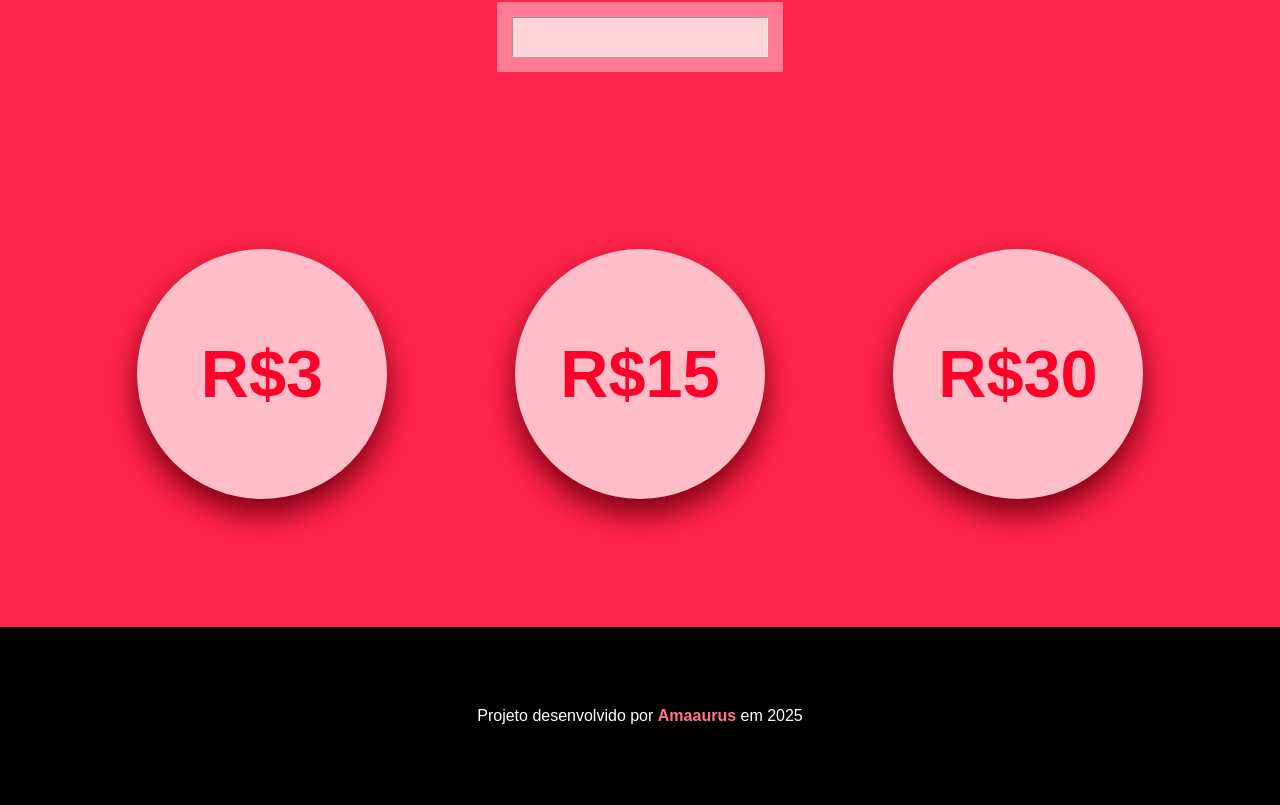
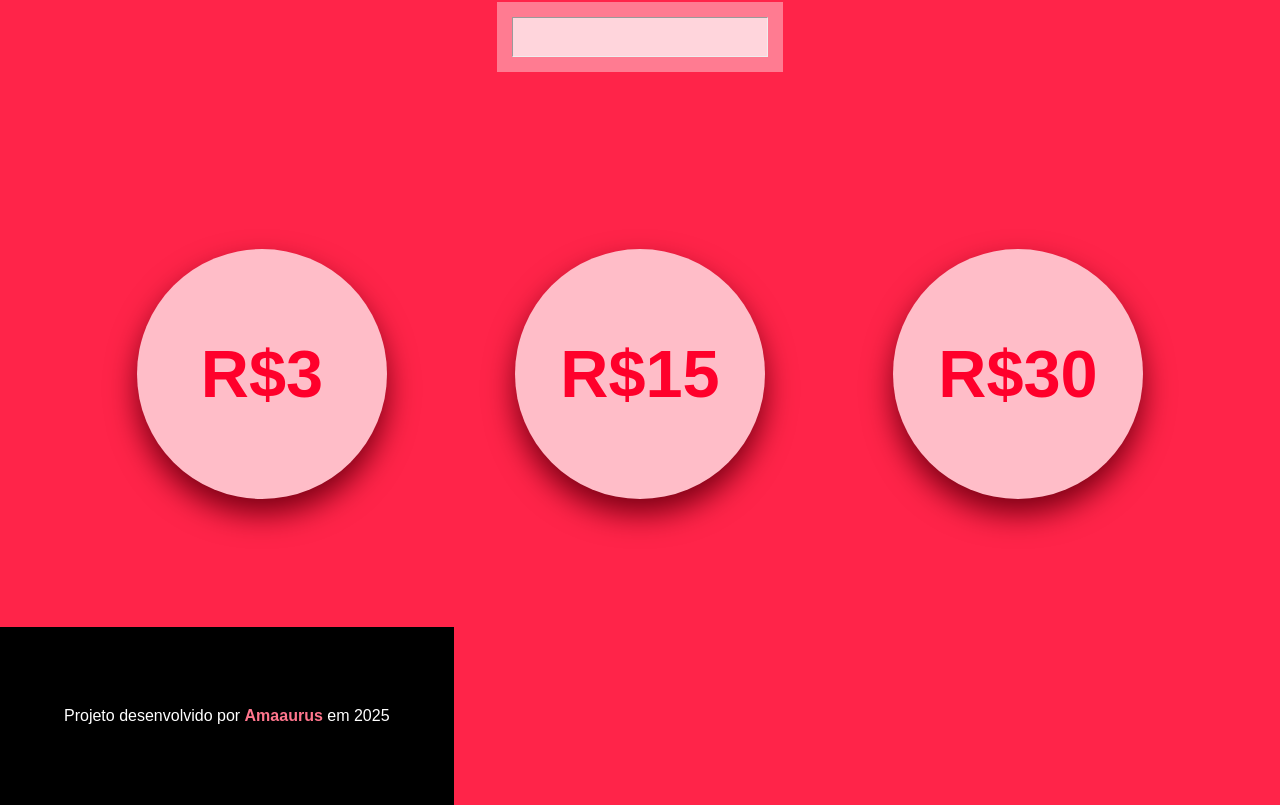
Before and after one commit to Amaaurus/Porquinho, a plain HTML site: page index.html in a window 1280 px wide. Shown: the part 675-1480 px from the top of the page. Drawn offline with Linux system fonts and the light colour scheme.

Commit message:
Update style.css

```diff
--- a/style.css
+++ b/style.css
@@ -114,6 +114,7 @@ a{
 footer{
     background-color: #000000;
     padding: 5% 5% 5% 5%;
+    position: absolute
 }
 
 .copyright {
```
